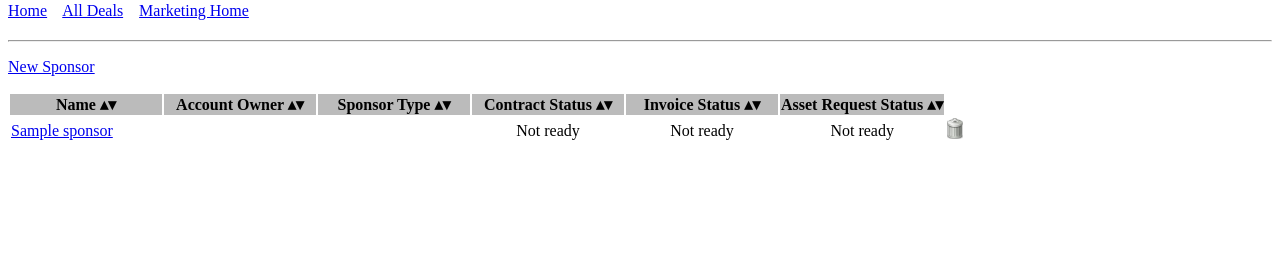
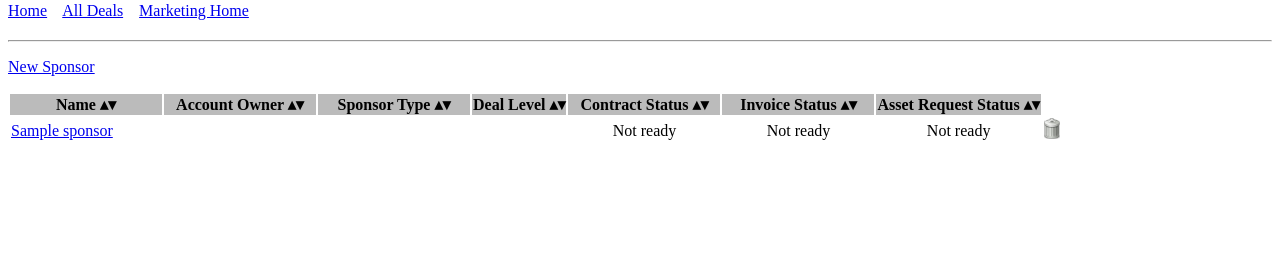
Before and after one commit to Auzzy/bfig-sponsor-tracker, a Flask app: template sponsortracker/templates/sponsor-list.html in a window 1280 px wide. Shown: the part 43-300 px from the top of the page. Run offline with Flask 2, Linux system fonts and the light colour scheme; tables that the repository leaves empty hold one stand-in row (values such as "Sample post"); the template is opened without the code that fills it: values that come from a table or form of the project are taken from there, most other values are stand-ins (such as "Sample title", 1, 10 or a date in 2020); data that the repository does not hold is empty; parts of the project's set-up code (start-up, migrations or seed data) failed here and were passed over; some libraries are stand-ins or nearby versions.

Commit message:
Display deal level (if there is one) on the deal home page

```diff
--- a/sponsortracker/templates/sponsor-list.html
+++ b/sponsortracker/templates/sponsor-list.html
@@ -9,6 +9,7 @@
             <th style="min-width:150px;">Name</th>
             <th style="min-width:150px;">Account Owner</th>
             <th style="width:150px;">Sponsor Type</th>
+            <th style="">Deal Level</th>
             <th style="min-width:150px;">Contract Status</th>
             <th style="min-width:150px;">Invoice Status</th>
             <th style="min-width:150px;">Asset Request Status</th>
@@ -21,6 +22,7 @@
             <td style="text-align:left;"><a href="{{ url_for('sponsor_info', id=sponsor.id) }}">{{ sponsor.name }}</a></td>
             <td>{% if sponsor.current.owner %}{{ sponsor.current.owner_name }}{% endif %}</td>
             <td>{% if sponsor.type.value %}{{ sponsor.type.value }}{% endif %}</td>
+            <td>{% if sponsor.current.level %}{{ sponsor.current.level.label }}{% endif %}</td>
             {% set request=sponsor.current.contract %}
             {% include "sponsor-status-request.html" %}
             {% set request=sponsor.current.invoice %}
```
